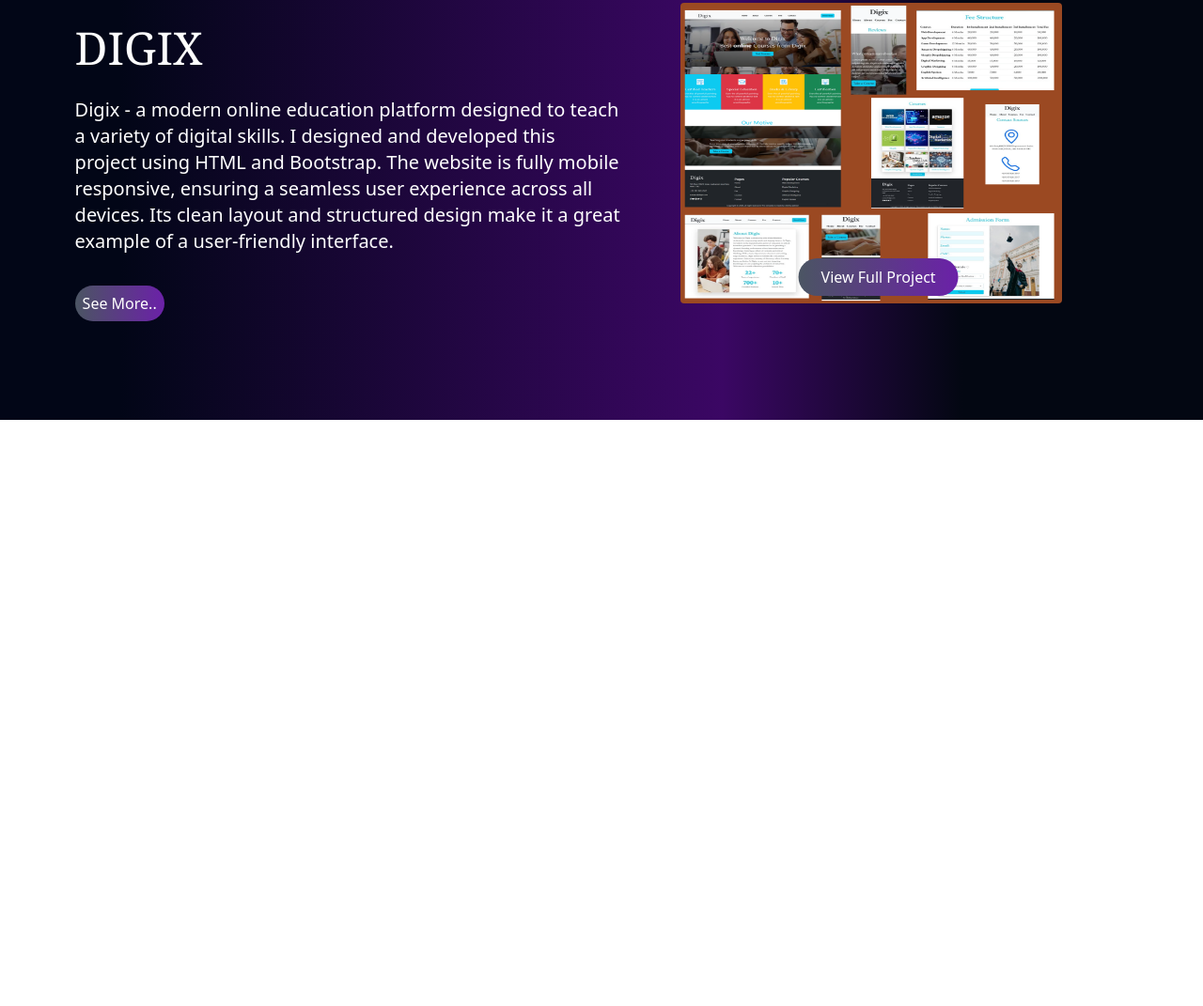
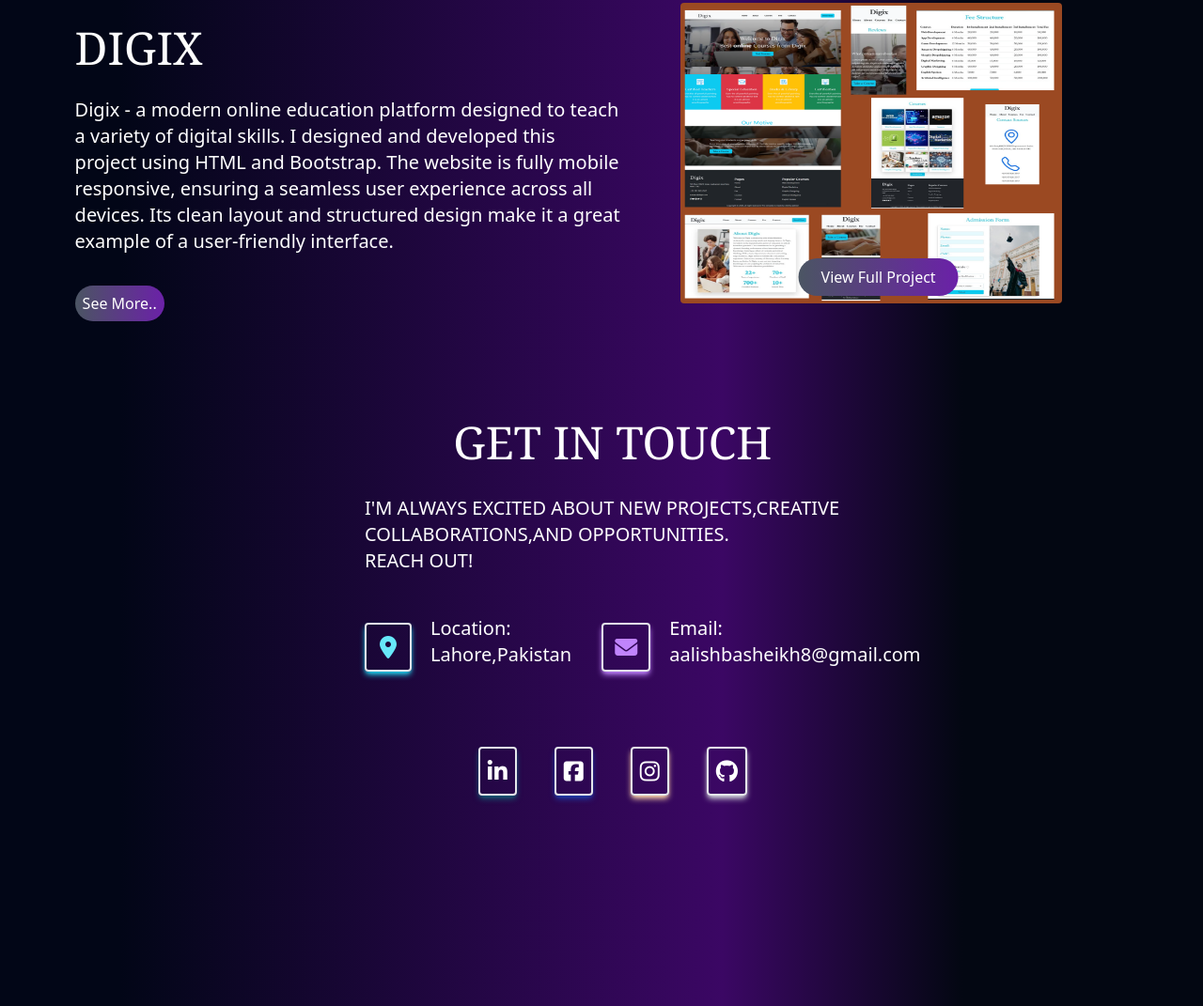
Before and after one commit to aalishbasheikh/My-Portfolio, a website built with Vite: page index.html in a window 1280 px wide. Shown: the part 4669-5740 px from the top of the page at 94% size. Before the commit the page ends 5116 px from the top, so only its background shows below. Built offline with nearby package versions, Linux system fonts and the light colour scheme.

Commit message:
updating contact section

```diff
--- a/index.html
+++ b/index.html
@@ -4,6 +4,7 @@
     <meta charset="UTF-8" />
     <meta name="viewport" content="width=device-width, initial-scale=1.0" />
     <link rel="stylesheet" href="style.css" />
+    <link rel="stylesheet" href="https://cdnjs.cloudflare.com/ajax/libs/font-awesome/6.7.2/css/all.min.css">
     <title>My Portfolio</title>
   </head>
   <body
@@ -41,7 +42,7 @@
             <div class="three-lines w-6 h-[2px] bg-gray-500"></div>
           </div>
         </div>
-        <div class="mb-3 bg-gradient-to-r from-gray-600 to-purple-500 sm:px-6 lg:py-2 py-2 px-3 rounded-full flex justify-center mt-3">
+        <div class="mb-3 bg-gradient-to-r from-gray-600 to-purple-500 sm:px-6 lg:py-2 py-2 px-3 rounded-full md:flex justify-center mt-3 hidden">
           <div class="text-white">Search</div>
         </div>
       </nav>
@@ -179,16 +180,16 @@
   <img class="rounded md:ms-16 transition duration-300 group-hover:blur-sm group-hover:scale-105  md:h-[320px] h-[280px] md:w-[70%] w-full object-fit-cover " src="assets/20260225_231509_0000.png" alt="">
   <div class="absolute inset-0 bg-transparent backdrop-blur-none md:group-hover:backdrop-blur-sm transition-all z-0 rounded-xl"></div>
   <div class=" flex relative  left-1/2 bottom-6 -translate-x-1/3 group-hover:bottom-1/2 group-hover:translate-y-1/2 transition-all duration-500 items-end px-4  justify-center ">
-  <a class="md:px-6 absolute md:left-[16%] sm:left-[19%] left-[12%]  hover:underline  group-hover:opacity-50 translate-y-4 group-hover:translate-y-0 transition-all duration-200  px-2 py-2 bg-gradient-to-r from-gray-600 to-purple-800 text-white rounded-full" href="https://touraza-new.vercel.app/">View Full Project</a>
+  <a class="md:px-6 absolute md:left-[16%] sm:left-[19%] left-[12%]  hover:underline  group-hover:opacity-50 translate-y-4 group-hover:translate-y-0 transition-all duration-200  px-2 py-2 bg-gradient-to-r from-gray-600 to-purple-800 text-white rounded-full" href="https://frontic-sable.vercel.app/index.html">View Full Project</a>
   </div>
 </div>
  </div>
    <div class="md:flex  w-[95%] justify-between  mt-40">
        <div class="lg:w-[50%] md:w-[60%] w-full  mt-10 relative group overflow-hidden">
-  <img class="rounded md:ms-16 transition duration-300 group-hover:blur-sm group-hover:scale-105  md:h-[320px] h-[280px] md:w-[70%] w-full object-fit-cover " src="assets/20260217_203824_0000.png" alt="">
+  <img class="rounded md:ms-16 transition duration-300 group-hover:blur-sm group-hover:scale-105 object-cover  md:h-[320px] h-[300px] md:w-[70%] w-full object-fit-cover " src="assets/20260217_203824_0000.png" alt="">
   <div class="absolute inset-0 bg-transparent backdrop-blur-none md:group-hover:backdrop-blur-sm transition-all z-0 rounded-xl"></div>
   <div class=" flex relative  left-1/2 bottom-6 -translate-x-1/3 group-hover:bottom-1/2 group-hover:translate-y-1/2 transition-all duration-500 items-end px-4  justify-center ">
-  <a class="md:px-6 absolute md:left-[16%] sm:left-[19%] left-[12%]   hover:underline  group-hover:opacity-50x translate-y-4 group-hover:translate-y-0 transition-all duration-200  px-2 py-2 bg-gradient-to-r from-gray-600 to-purple-800 text-white rounded-full" href="https://touraza-new.vercel.app/">View Full Project</a>
+  <a class="md:px-6 absolute md:left-[16%] sm:left-[19%] left-[12%]   hover:underline  group-hover:opacity-50x translate-y-4 group-hover:translate-y-0 transition-all duration-200  px-2 py-2 bg-gradient-to-r from-gray-600 to-purple-800 text-white rounded-full" href="https://netflix-clone-zeta-swart.vercel.app/">View Full Project</a>
   </div>
 </div>
 <div class=" flex flex-col lg:w-[50%] md:w-[40%] w-full mt-28 ">
@@ -208,17 +209,53 @@
 
               Digix - a modern online education platform designed to teach a variety of digital skills. I designed and developed this project using HTML and Bootstrap. The website is fully mobile responsive, ensuring a seamless user experience across all devices. Its clean layout and structured design make it a great example of a user-friendly interface.</p>
             <div class="mt-10">
-              <a class="md:px-2 px-2 py-2 bg-gradient-to-r hover:underline from-gray-600 to-purple-800 text-white rounded-full" href="#">See More..</a>
+              <a class="md:px-2 px-2 py-2 bg-gradient-to-r hover:underline from-gray-600 to-purple-800 text-white rounded-full" href="https://netflix-clone-zeta-swart.vercel.app/">See More..</a>
             </div>
      </div>
         <div class="lg:w-[50%] md:w-[60%] w-full  mt-10 relative group overflow-hidden">
   <img class="rounded md:ms-16 transition duration-300 group-hover:blur-sm group-hover:scale-105  md:h-[320px] h-[280px] md:w-[70%] w-full object-fit-cover " src="assets/20260217_195929_0000.png" alt="">
   <div class="absolute inset-0 bg-transparent backdrop-blur-none md:group-hover:backdrop-blur-sm transition-all z-0 rounded-xl"></div>
   <div class=" flex relative  left-1/2 bottom-6 -translate-x-1/3 group-hover:bottom-1/2 group-hover:translate-y-1/2 transition-all duration-500 items-end px-4  justify-center ">
-  <a class="md:px-6 absolute md:left-[16%] sm:left-[19%] left-[12%]  hover:underline  group-hover:opacity-50 translate-y-4 group-hover:translate-y-0 transition-all duration-200  px-2 py-2 bg-gradient-to-r from-gray-600 to-purple-800 text-white rounded-full" href="https://touraza-new.vercel.app/">View Full Project</a>
+  <a class="md:px-6 absolute md:left-[16%] sm:left-[19%] left-[12%]  hover:underline  group-hover:opacity-50 translate-y-4 group-hover:translate-y-0 transition-all duration-200  px-2 py-2 bg-gradient-to-r from-gray-600 to-purple-800 text-white rounded-full" href="https://digix-pearl.vercel.app/">View Full Project</a>
   </div>
 </div>
  </div>
+ <section class="flex justify-center items-center w-full">
+  <div class="flex justify-center items-center my-28 flex-col md:w-[50%] w-[95%] md:mx-auto ">
+
+   <div class="flex w-full ">
+<div class="flex flex-col ">
+<h1 class="text-white text-5xl md:text-center font-serif">GET IN TOUCH</h1>
+<p class="text-white md:text-xl text-sm md:ms-16 ms-2 mt-8">I'M ALWAYS EXCITED ABOUT NEW PROJECTS,CREATIVE <br> COLLABORATIONS,AND OPPORTUNITIES. <br>
+  REACH OUT!
+</p>
+<div class="flex mt-8 md:ms-8">
+<i class="fa-solid fa-location-dot text-2xl text-cyan-300 md:ms-8 mt-5 border-2  shadow-md shadow-cyan-400 px-3.5 pt-2 rounded "></i>
+<p class="md:ms-5 ms-3 text-white mt-3 md:text-xl text-sm">Location: <br>Lahore,Pakistan</p>
+
+<i class="fa-solid fa-envelope text-2xl text-purple-400 md:ms-8 ms-2 mt-5 border-2  shadow-md shadow-purple-400 px-3 md:pt-2 py-2 rounded  "></i>
+<p class="md:ms-5 ms-1.5 text-white mt-3 md:text-xl text-sm">Email: <br>aalishbasheikh8@gmail.com</p>
+</div>
+<div class="flex mt-20 md:mx-auto ms-12  gap-10">
+<a href="#" target="_blank">
+  <i class="fa-brands fa-linkedin-in text-white text-2xl shadow-md shadow-cyan-800 rounded border-2 px-2 py-2"></i>
+</a>
+<a href="https://www.facebook.com/share/1GRH5cvHHE" target="_blank">
+  <i class="fa-brands fa-square-facebook text-white text-2xl shadow-md shadow-blue-800 rounded border-2 px-2 py-2"></i>
+</a>
+<a href="https://www.instagram.com/lishayyy623?igsh=MWQ2c285d296ZmxxYg==" target="_blank">
+  <i class="fa-brands fa-instagram text-white text-2xl shadow-md shadow-orange-200 rounded border-2 px-2 py-2"></i>
+</a>
+<a href="https://github.com/aalishbasheikh" target="_blank">
+  <i class="fa-brands fa-github text-white text-2xl shadow-md shadow-gray-300 rounded border-2 px-2 py-2"></i>
+</a>
+</div>
+</div>
+   </div>
+  </div>
+
+ </section>
     </main>
+  </section>
   </body>
 </html>
```
